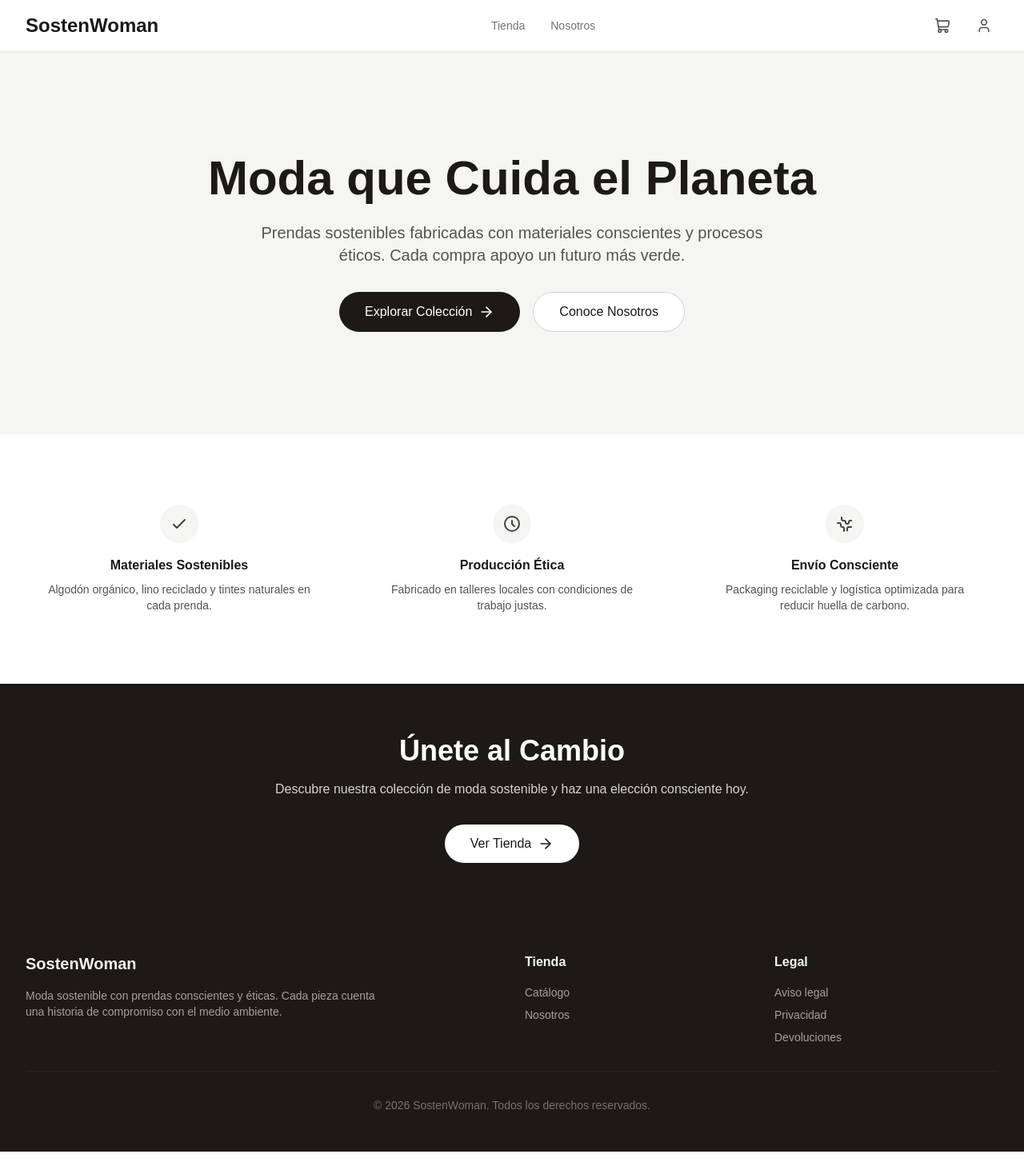
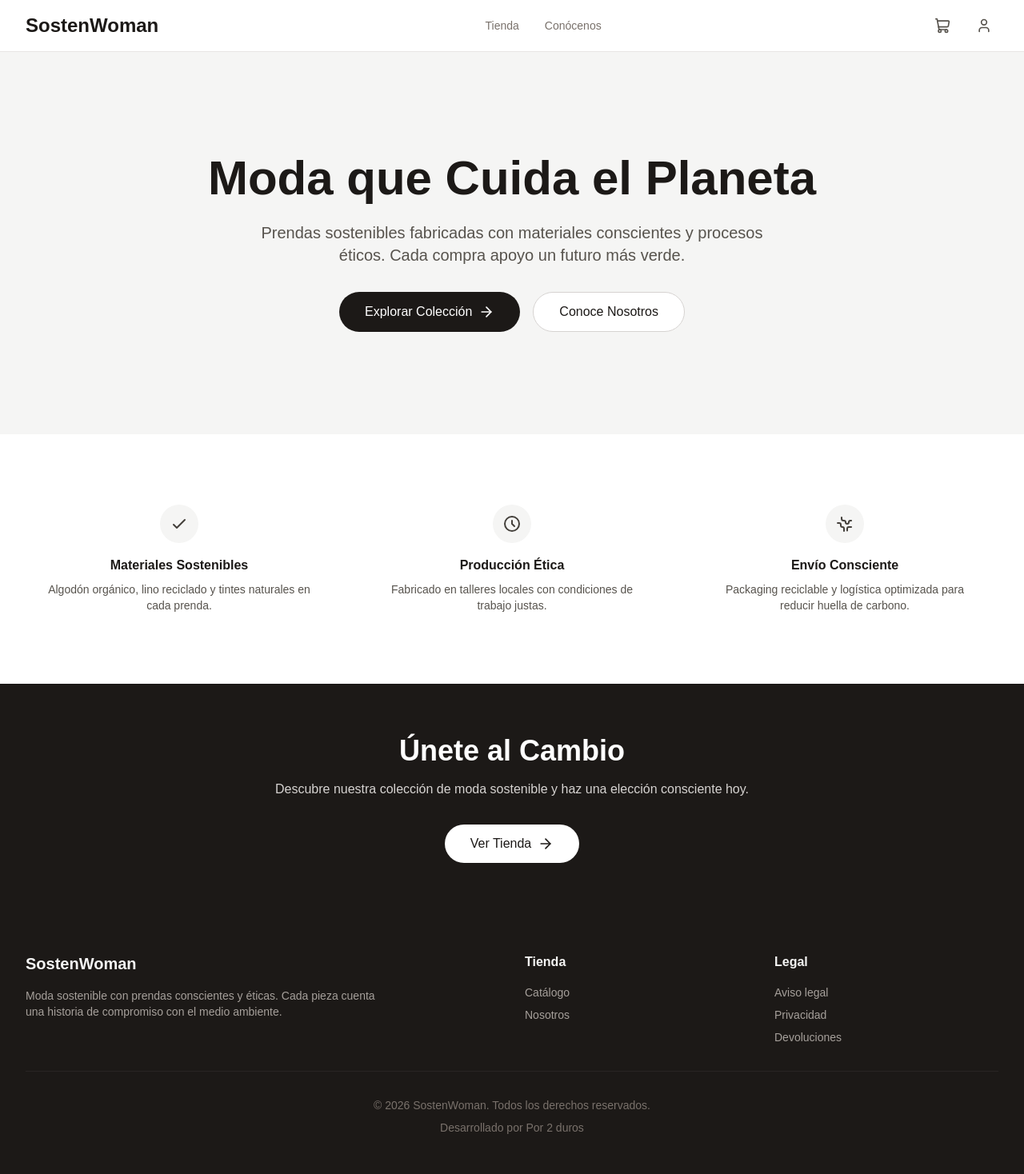
Before and after one commit to elcorreveidile/sostenwoman, a Next.js app: page / in a window 1280 px wide. Shown: the whole page at 80% size. Before the commit the page ends 1440 px from the top, so only its background shows below. Built offline with nearby package versions, Linux system fonts and the light colour scheme.

Commit message:
feat: update nav text and add Por 2 duros credit in footer

```diff
--- a/components/Footer.tsx
+++ b/components/Footer.tsx
@@ -50,8 +50,19 @@ export function Footer() {
           </div>
         </div>
 
-        <div className="border-t border-stone-800 mt-8 pt-8 text-center text-sm text-stone-500">
+        <div className="border-t border-stone-800 mt-8 pt-8 text-center text-sm text-stone-500 space-y-2">
           <p>&copy; {new Date().getFullYear()} SostenWoman. Todos los derechos reservados.</p>
+          <p>
+            Desarrollado por{' '}
+            <a
+              href="https://www.por2duros.com"
+              target="_blank"
+              rel="noopener noreferrer"
+              className="hover:text-stone-100 transition-colors"
+            >
+              Por 2 duros
+            </a>
+          </p>
         </div>
       </div>
     </footer>
--- a/components/Nav.tsx
+++ b/components/Nav.tsx
@@ -44,7 +44,7 @@ export function Nav() {
                 pathname === '/about' ? 'text-stone-900' : 'text-stone-500'
               }`}
             >
-              Nosotros
+              Conócenos
             </Link>
           </div>
 
```
